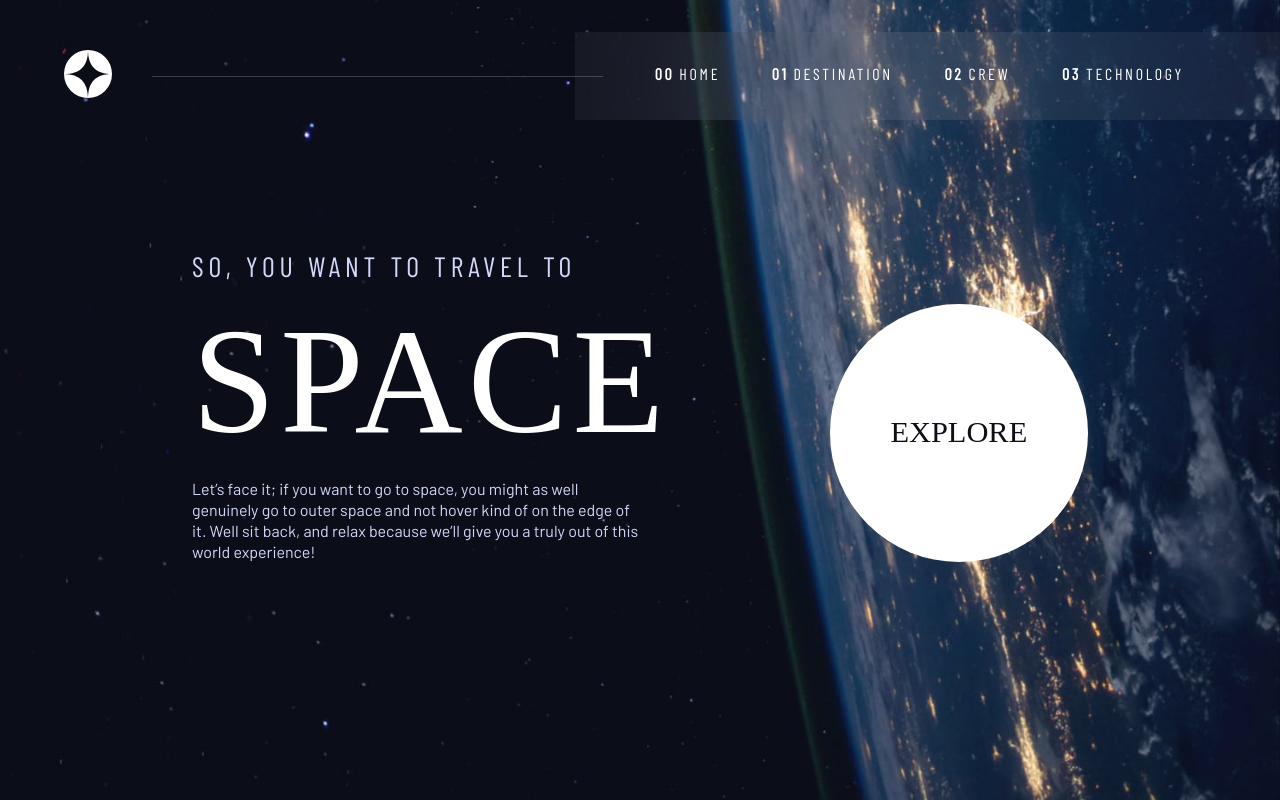
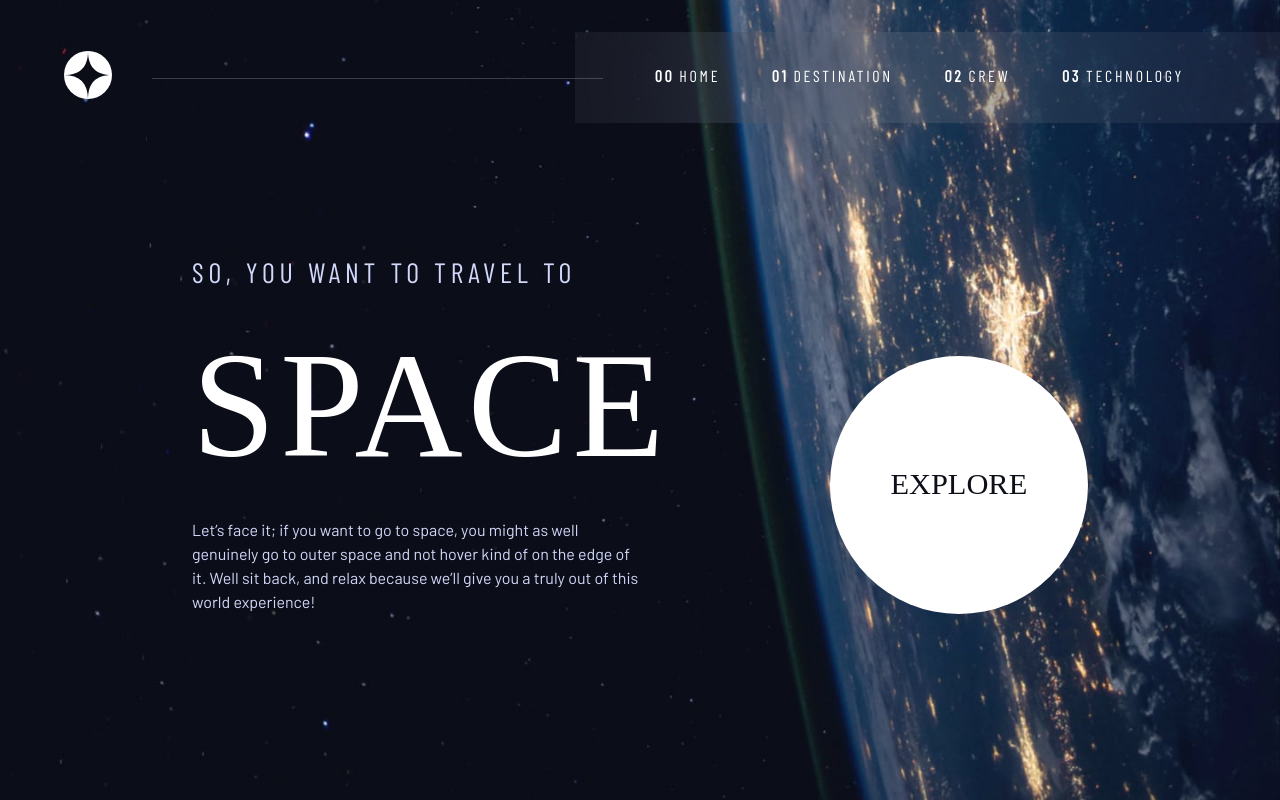
Before and after one commit to GabrielAbubakar/spacetourv2, a Next.js app: page / in a window 1280 px wide. Built offline with nearby package versions, Linux system fonts and the light colour scheme; a web font is replaced by a local one.

Commit message:
line height edit

```diff
--- a/styles/globals.scss
+++ b/styles/globals.scss
@@ -28,7 +28,7 @@ body {
     min-width: 100vw;
     min-height: 100vh;
     color: hsl( var(--clr-white) );
-    line-height: 1.3;
+    line-height: 1.5;
     overflow-x: hidden;
 }
 
```
